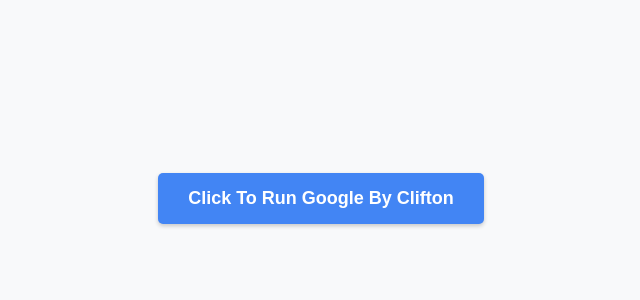
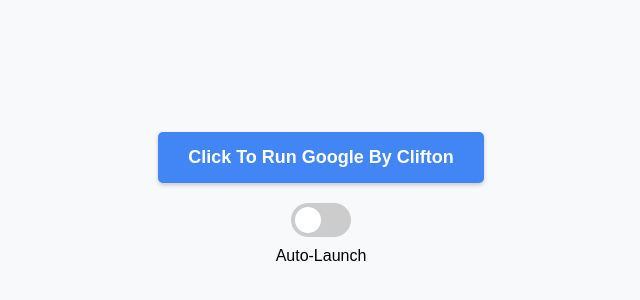
Before and after one commit to crobperson/Overpriced-Haircut, a plain HTML site: page google loader.html in a window 1280 px wide. Shown: the part 202-502 px from the top of the page, without its empty margins (319-959 px from the left). Drawn offline with Linux system fonts and the light colour scheme.

Commit message:
Update google loader.html

```diff
--- a/google loader.html
+++ b/google loader.html
@@ -6,6 +6,7 @@
 body {
   font-family: sans-serif;
   display: flex;
+  flex-direction: column; /* Stack elements vertically */
   justify-content: center;
   align-items: center;
   min-height: 100vh;
@@ -24,6 +25,7 @@ button {
   box-shadow: 0px 2px 4px rgba(0, 0, 0, 0.2); /* Subtle shadow */
   cursor: pointer;
   transition: all 0.2s ease; /* Smooth hover effect */
+  margin-bottom: 20px; /* Space between button and toggle */
 }
 
 button:hover {
@@ -35,16 +37,79 @@ button:active {
   transform: translateY(1px); /* Button moves down slightly when clicked */
   box-shadow: 0px 1px 2px rgba(0, 0, 0, 0.2); /* Smaller shadow when clicked */
 }
+
+/* Styles for the toggle switch */
+.switch {
+  position: relative;
+  display: inline-block;
+  width: 60px;
+  height: 34px;
+}
+
+.switch input {
+  opacity: 0;
+  width: 0;
+  height: 0;
+}
+
+.slider {
+  position: absolute;
+  cursor: pointer;
+  top: 0;
+  left: 0;
+  right: 0;
+  bottom: 0;
+  background-color: #ccc;
+  -webkit-transition: .4s;
+  transition: .4s;
+  border-radius: 34px;
+}
+
+.slider:before {
+  position: absolute;
+  content: "";
+  height: 26px;
+  width: 26px;
+  left: 4px;
+  bottom: 4px;
+  background-color: white;
+  -webkit-transition: .4s;
+  transition: .4s;
+  border-radius: 50%;
+}
+
+input:checked + .slider {
+  background-color: #4285f4;
+}
+
+input:focus + .slider {
+  box-shadow: 0 0 1px #4285f4;
+}
+
+input:checked + .slider:before {
+  -webkit-transform: translateX(26px);
+  -ms-transform: translateX(26px);
+  transform: translateX(26px);
+}
 </style>
 </head>
 <body>
 
 <button id="launchButton">Click To Run Google By Clifton</button>
 
+<!-- Toggle Switch -->
+<label class="switch">
+  <input type="checkbox" id="autoLaunchToggle">
+  <span class="slider"></span>
+</label>
+<div style="margin-top: 10px;">Auto-Launch</div>
+
 <script>
 const launchButton = document.getElementById("launchButton");
+const autoLaunchToggle = document.getElementById("autoLaunchToggle");
 
-launchButton.addEventListener("click", () => {
+// Function to fetch and display HTML
+function launchGoogle() {
   const url = "https://raw.githubusercontent.com/crobperson/Overpriced-Haircut/refs/heads/main/Google%20thang.html";
 
   fetch(url)
@@ -64,6 +129,31 @@ launchButton.addEventListener("click", () => {
       console.error("Error fetching or displaying HTML:", error);
       alert("Error loading HTML. See console for details.");
     });
+}
+
+// Load auto-launch preference from localStorage
+window.addEventListener("load", () => {
+  const isAutoLaunch = localStorage.getItem("autoLaunch") === "true";
+  autoLaunchToggle.checked = isAutoLaunch;
+
+  if (isAutoLaunch) {
+    launchGoogle();
+  }
+});
+
+// Manual launch
+launchButton.addEventListener("click", () => {
+  launchGoogle();
+});
+
+// Update auto-launch preference in localStorage
+autoLaunchToggle.addEventListener("change", () => {
+  const isAutoLaunch = autoLaunchToggle.checked;
+  localStorage.setItem("autoLaunch", isAutoLaunch);
+
+  if (isAutoLaunch) {
+    launchGoogle();
+  }
 });
 </script>
 
```
